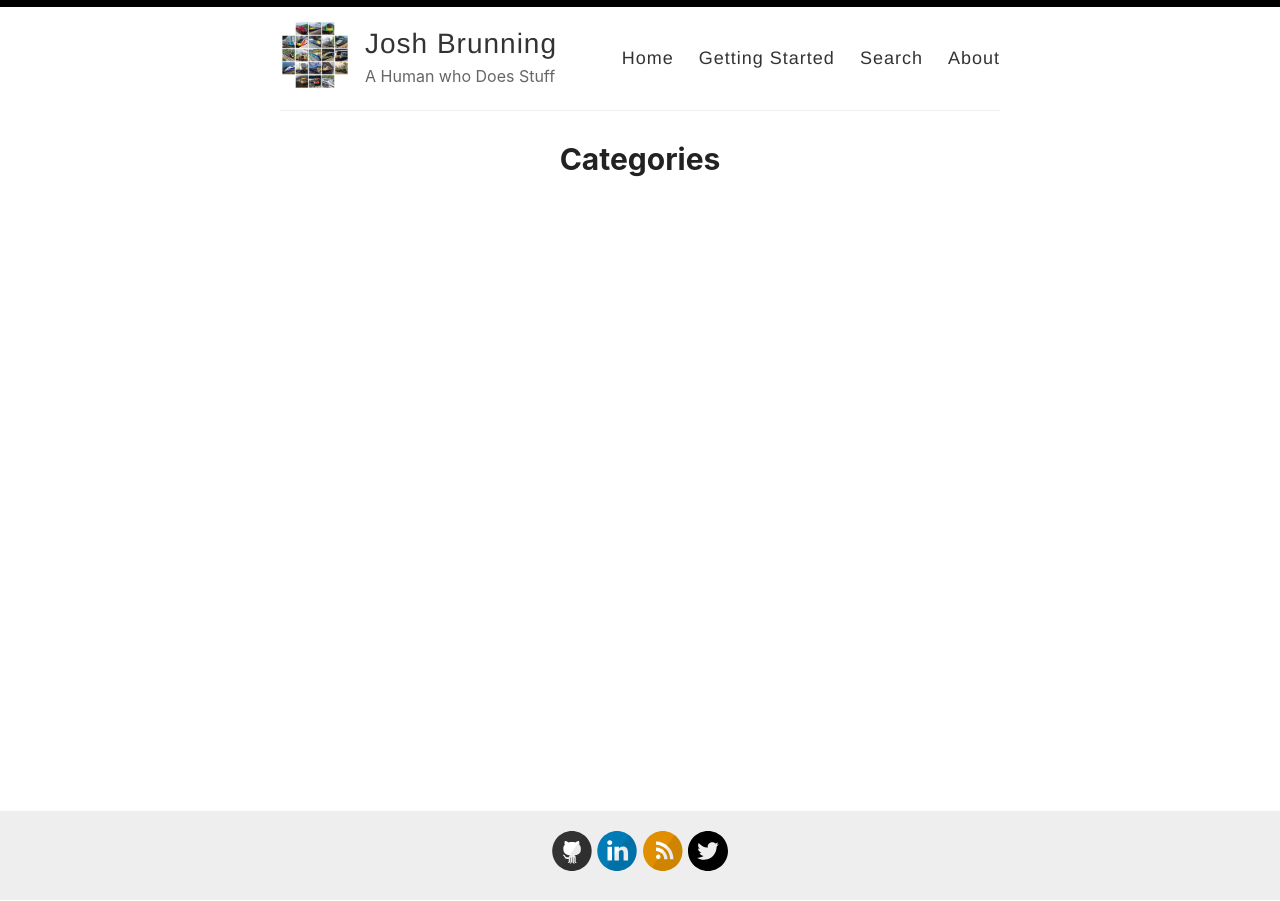
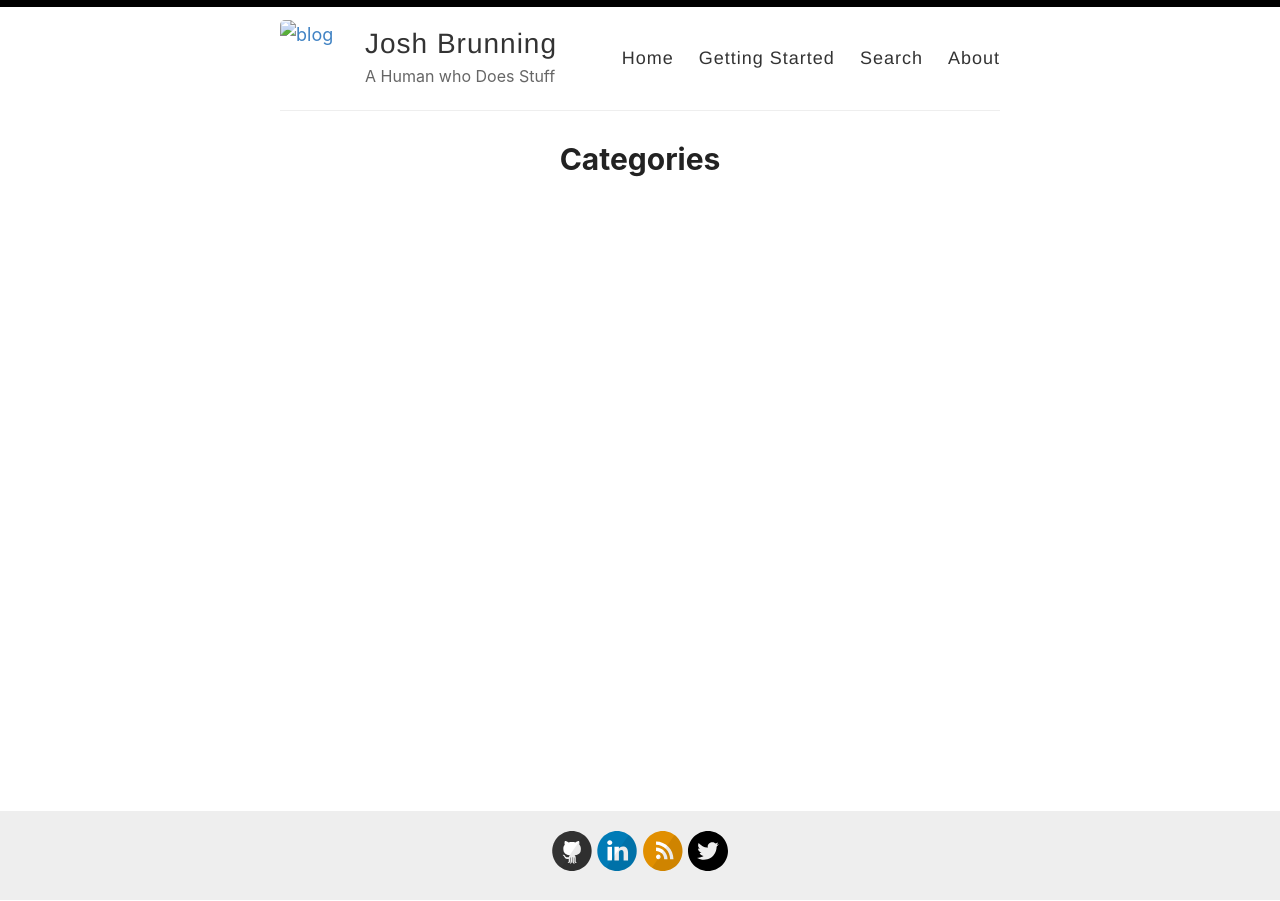
Before and after one commit to josh-justjosh/blog, a Jekyll site: the page built from _pages/categories.md, in a window 1280 px wide. Built offline with Jekyll 4.4.1, drawn with Linux system fonts in a browser that asks for light colours.

Commit message:
Update _config.yml

```diff
--- a/_config.yml
+++ b/_config.yml
@@ -12,7 +12,7 @@ author: Josh Brunning
 description: A Human who Does Stuff
 
 # URL of your avatar or profile pic (you could use your GitHub profile pic)
-avatar: /images/trains%20large.jpg
+avatar: images/trains large.jpg
 
 #
 # Flags below are optional
```
